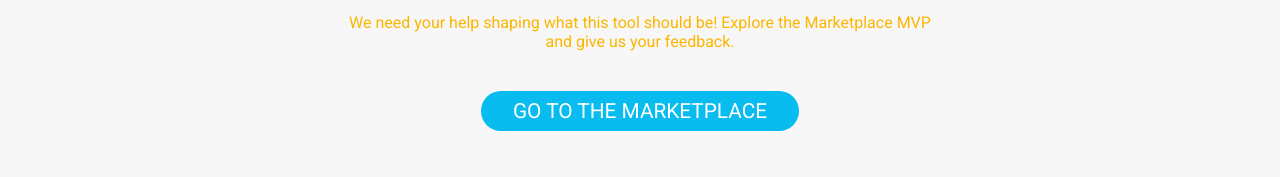
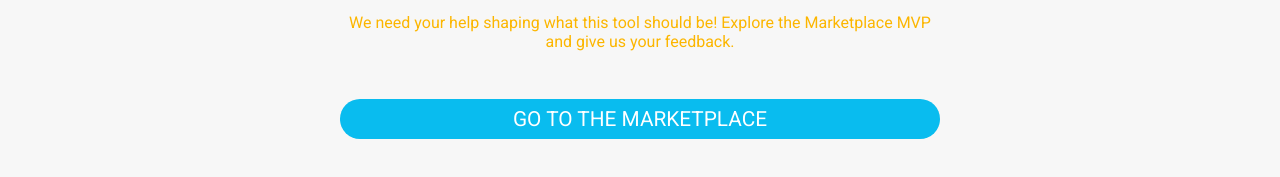
Before and after one commit to sodiumhalogen/eship-splash-page, a website: page index.html in a window 1280 px wide. Shown: the part 387-564 px from the top of the page. Drawn offline with Linux system fonts and the light colour scheme.

Commit message:
💅  STYLE: Fixes broken btn styles on tight width

```diff
--- a/assets/styles/main.scss
+++ b/assets/styles/main.scss
@@ -49,12 +49,14 @@ p.yellow {
 a {
   background: $blueAction;
   text-decoration: none;
-  width: 100px;
   padding: .5rem 2rem;
   border-radius: 50px;
   max-width: 100%;
   color: white;
   font-size: 1.3rem;
+  display: flex;
+  justify-content: center;
+  align-items: center;
   &:hover, &:focus {
     background: $blueHover;
   }
```
Also changed, not shown: assets/styles/main.css, 1 other file.
